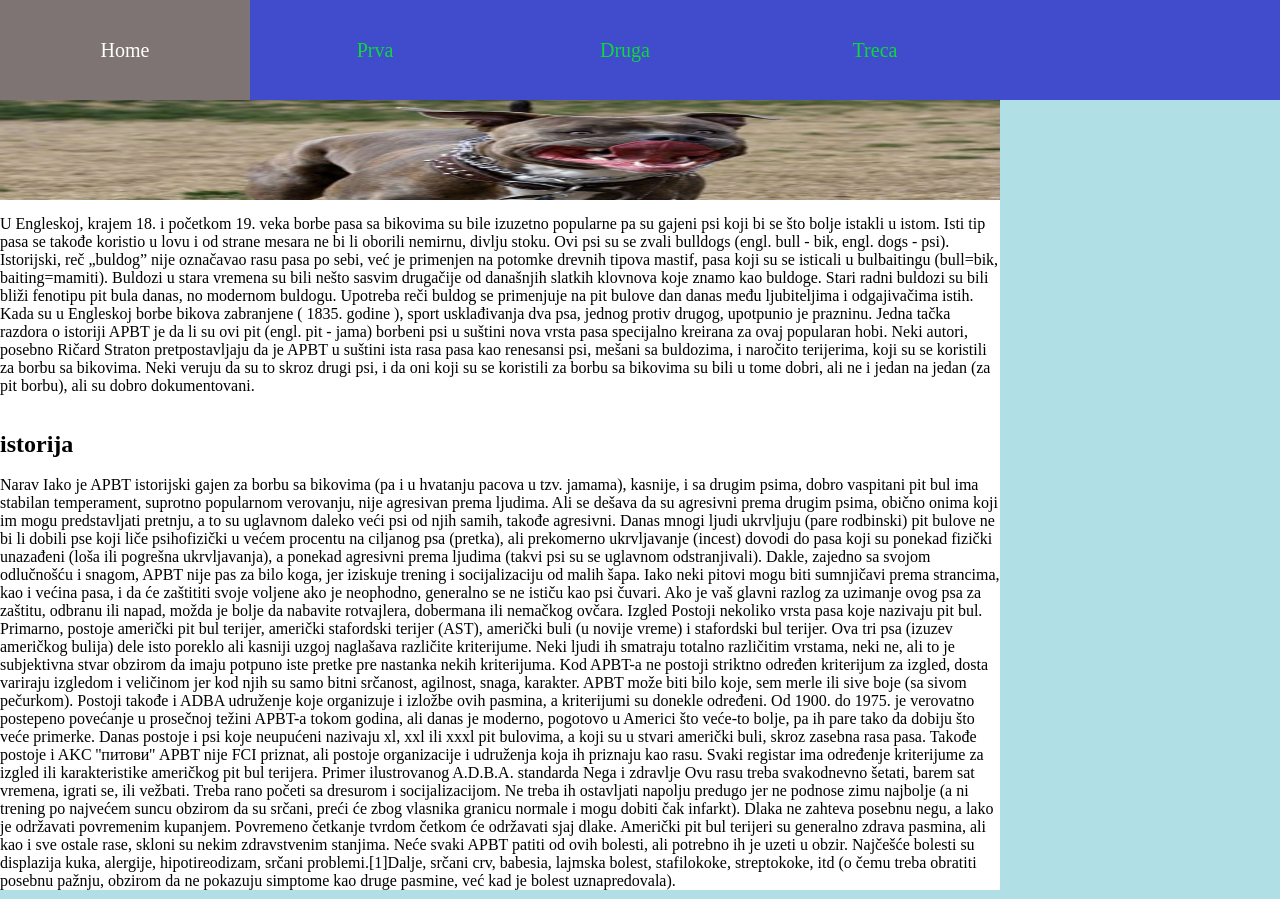
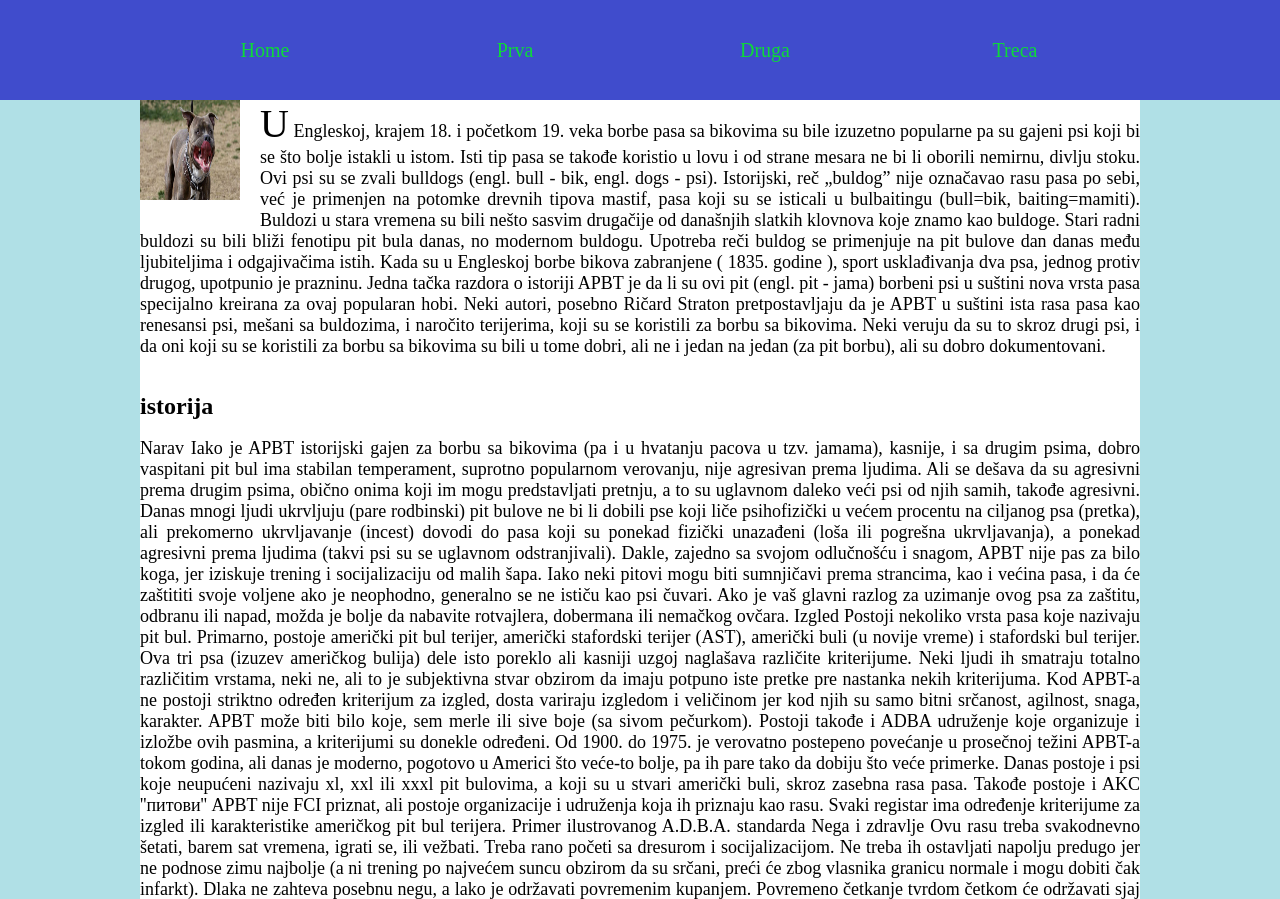
Before and after one commit to licma021/projekat-sajt, a plain HTML site: page Projekat Vucetic/index.html in a window 1280 px wide. Shown: the top 899 px of the page. Drawn offline with Linux system fonts and the light colour scheme.

Commit message:
Update style.css

```diff
--- a/Projekat Vucetic/style.css
+++ b/Projekat Vucetic/style.css
@@ -31,7 +31,7 @@ nav{
 
 }
 .wrapper{
-   margin: 0;
+   margin: 0 auto;
 width: 1000px;
 background-color: white;
 }
@@ -40,8 +40,16 @@ body{
 }
 #logo{
       float: left;
-    width: 1000px;
+    width: 100px;
     height: 100px;
     margin-right: 20px;
     margin-bottom: 15px;
 }
+p
+{
+    text-align: justify;
+    font-size: 18px;
+}
+header p::first-letter{
+    font-size: 40px;
+}
```
